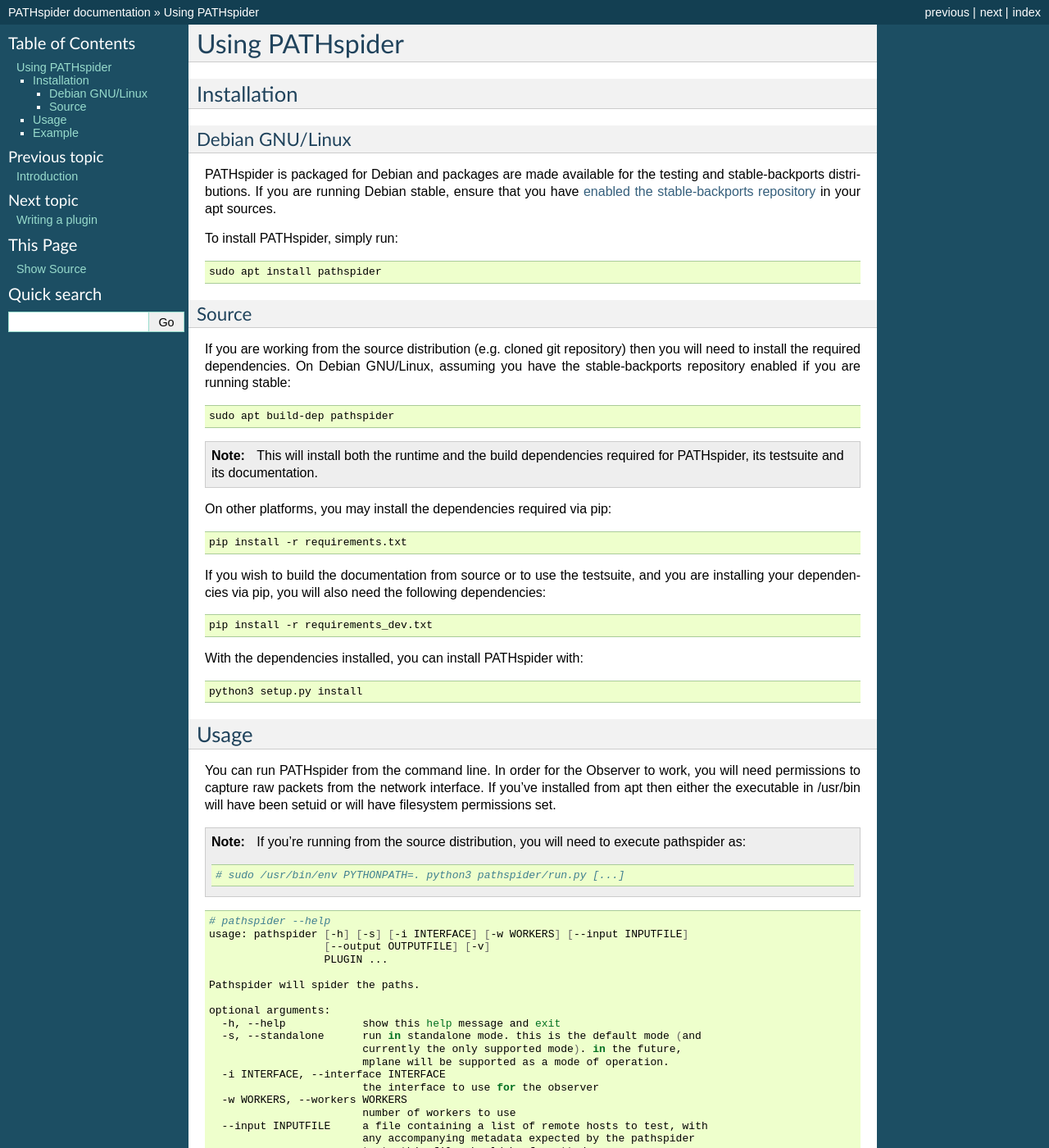
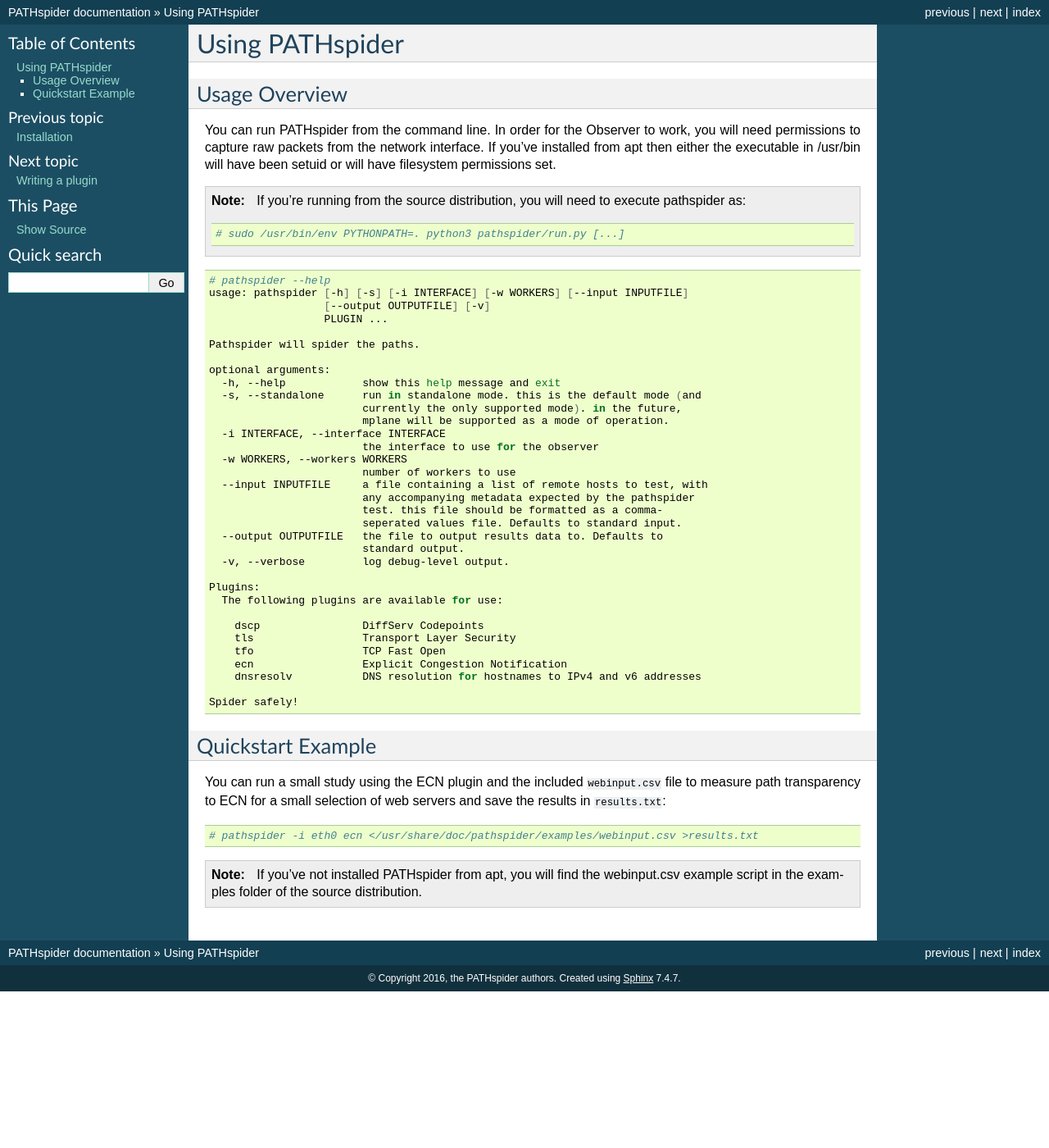
Before and after one commit to mami-project/pathspider, a Sphinx documentation site: the page built from doc/using.rst, in a window 1280 px wide and 1400 px high. Shown: the whole window at 82% size. Built offline with Sphinx 7.4.7, drawn with Linux system fonts in a browser that asks for light colours.

Commit message:
Seperate installation and basic usage

```diff
--- a/doc/index.rst
+++ b/doc/index.rst
@@ -27,6 +27,7 @@
    :maxdepth: 2
 
    overview
+   installation
    using
    plugin
    abstract
--- a/doc/using.rst
+++ b/doc/using.rst
@@ -1,60 +1,8 @@
 Using PATHspider
 ================
 
-Installation
-------------
-
-Debian GNU/Linux
-~~~~~~~~~~~~~~~~
-
-PATHspider is packaged for Debian and packages are made available for the
-testing and stable-backports distributions. If you are running Debian stable,
-ensure that you have `enabled the stable-backports repository
-<https://backports.debian.org/Instructions/>`_ in your apt sources.
-
-To install PATHspider, simply run:
-
-.. code-block:: shell
-
-  sudo apt install pathspider
-
-Source
-~~~~~~
-
-If you are working from the source distribution (e.g. cloned git repository)
-then you will need to install the required dependencies. On Debian GNU/Linux,
-assuming you have the stable-backports repository enabled if you are running
-stable:
-
-.. code-block:: shell
-
-  sudo apt build-dep pathspider
-
-.. note:: This will install both the runtime and the build dependencies required
-          for PATHspider, its testsuite and its documentation.
-
-On other platforms, you may install the dependencies required via pip:
-
-.. code-block:: shell
-
- pip install -r requirements.txt
-
-If you wish to build the documentation from source or to use the testsuite, and
-you are installing your dependencies via pip, you will also need the following
-dependencies:
-
-.. code-block:: shell
-
- pip install -r requirements_dev.txt
-
-With the dependencies installed, you can install PATHspider with:
-
-.. code-block:: shell
-
- python3 setup.py install
-
-Usage
------
+Usage Overview
+--------------
 
 You can run PATHspider from the command line. In order for the Observer to
 work, you will need permissions to capture raw packets from the network
@@ -107,8 +55,8 @@
 
  Spider safely!
 
-Example
--------
+Quickstart Example
+------------------
 
 You can run a small study using the ECN plugin and the included
 ``webinput.csv`` file to measure path transparency to ECN for a small selection
```
Also changed, not shown: doc/installation.rst (added, +51 -0 lines).
